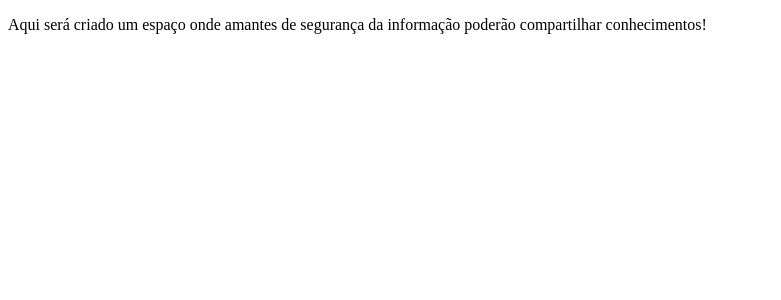
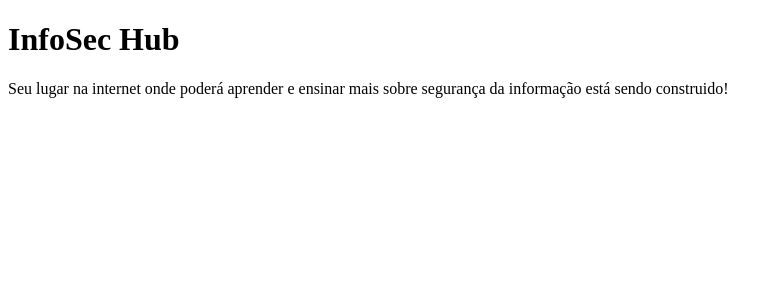
Before and after one commit to Gisleude/clone-tabnews, a Next.js app: page / in a window 1280 px wide. Shown: the top 300 px of the page, without its empty margins (0-781 px from the left). Built offline with nearby package versions, Linux system fonts and the light colour scheme.

Commit message:
Adiciona um html na página em construção

```diff
--- a/pages/index.js
+++ b/pages/index.js
@@ -1,9 +1,12 @@
 function Home() {
   return (
-    <p>
-      Aqui será criado um espaço onde amantes de segurança da informação poderão
-      compartilhar conhecimentos!
-    </p>
+    <>
+      <h1>InfoSec Hub</h1>
+      <p>
+        Seu lugar na internet onde poderá aprender e ensinar mais sobre
+        segurança da informação está sendo construido!
+      </p>
+    </>
   );
 }
 
```
